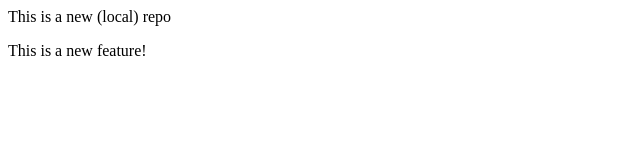
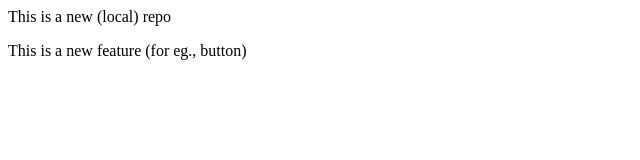
Before and after one commit to NavinKumar-nk/localRepo, a plain HTML site: page index.html in a window 1280 px wide. Shown: the full height of the page, 0-640 px from the left. Drawn offline with Linux system fonts and the light colour scheme.

```diff
--- a/index.html
+++ b/index.html
@@ -1,2 +1,2 @@
 <p>This is a new (local) repo</p>
-<p>This is a new feature!</p>
+<p>This is a new feature (for eg., button)</p>
```
